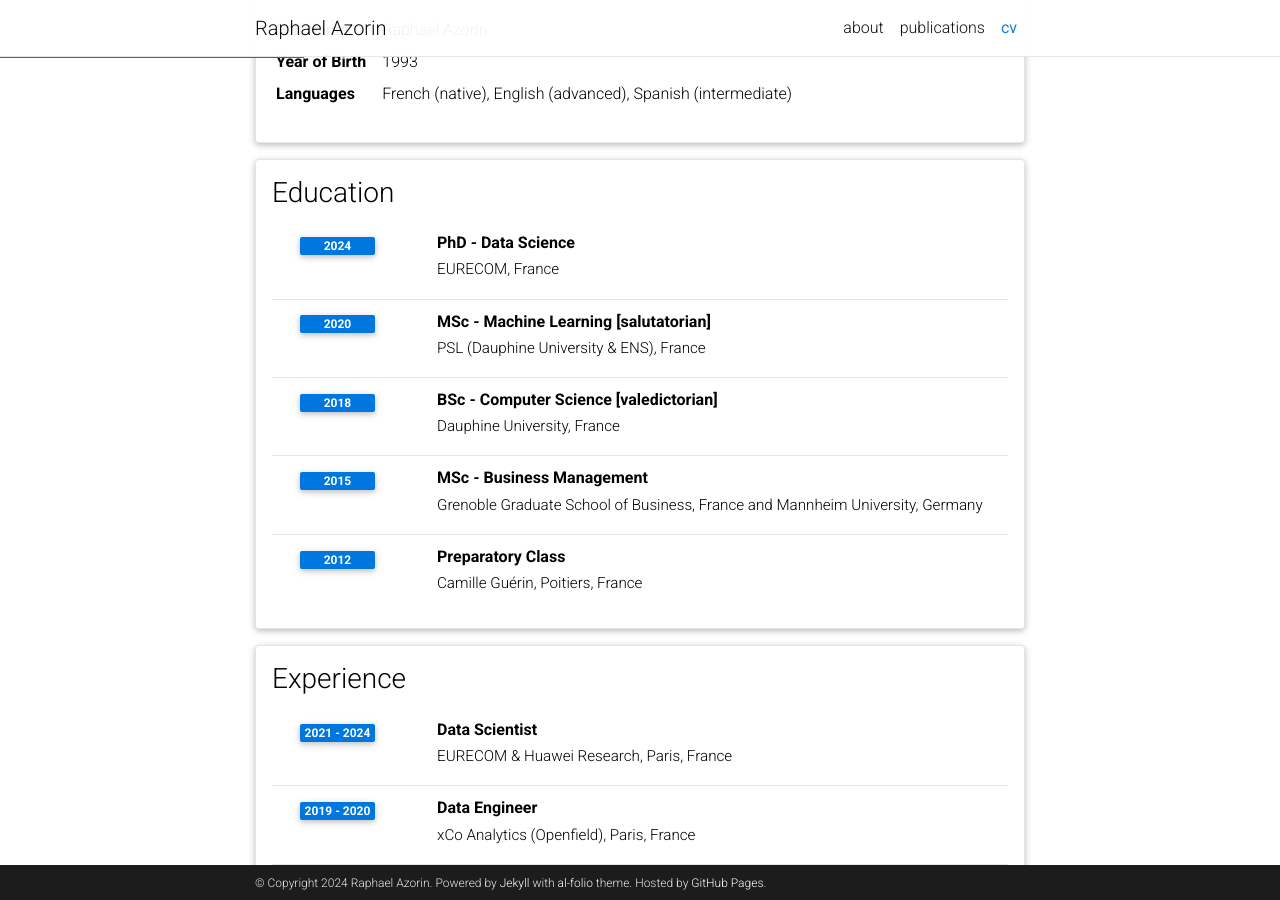
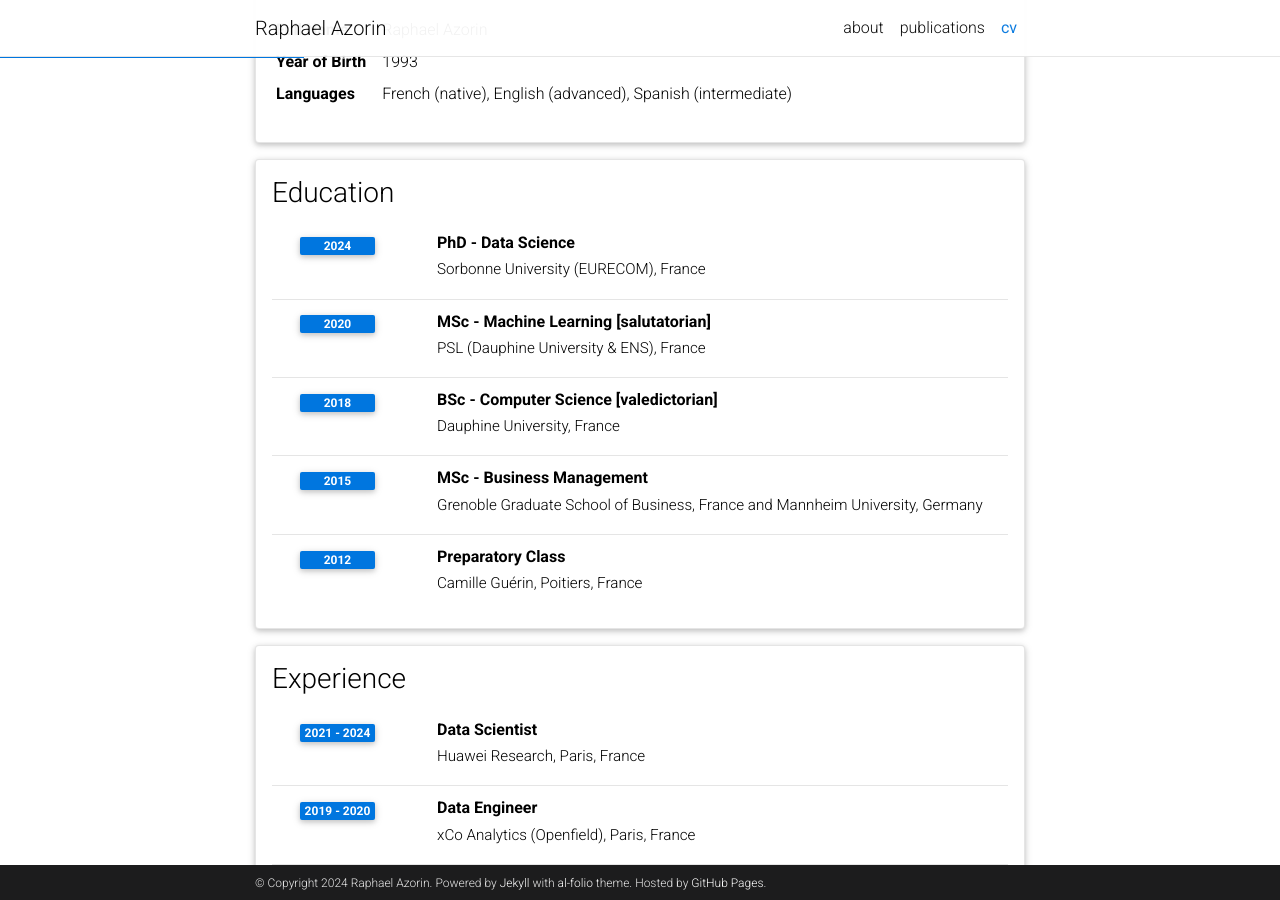
Before and after one commit to Raphaaal/raphaaal.github.io, a Jekyll site: the page built from _pages/cv.md, in a window 1280 px wide and 900 px high, scrolled down 234 px. Built offline with Jekyll 4.4.1, drawn with Linux system fonts in a browser that asks for light colours; comment, search, counter and statistics services are not loaded; a style sheet for code colours, icons or effects is not loaded.

Commit message:
Update CV

```diff
--- a/_data/cv.yml
+++ b/_data/cv.yml
@@ -12,7 +12,7 @@
   type: time_table
   contents:
     - title: PhD - Data Science
-      institution: EURECOM, France
+      institution: Sorbonne University (EURECOM), France
       year: 2024
       #description:
       #  - Description 1.
@@ -52,7 +52,7 @@
   type: time_table
   contents:
     - title: Data Scientist
-      institution: EURECOM & Huawei Research, Paris, France
+      institution: Huawei Research, Paris, France
       year: 2021 - 2024
 
     - title: Data Engineer
```
